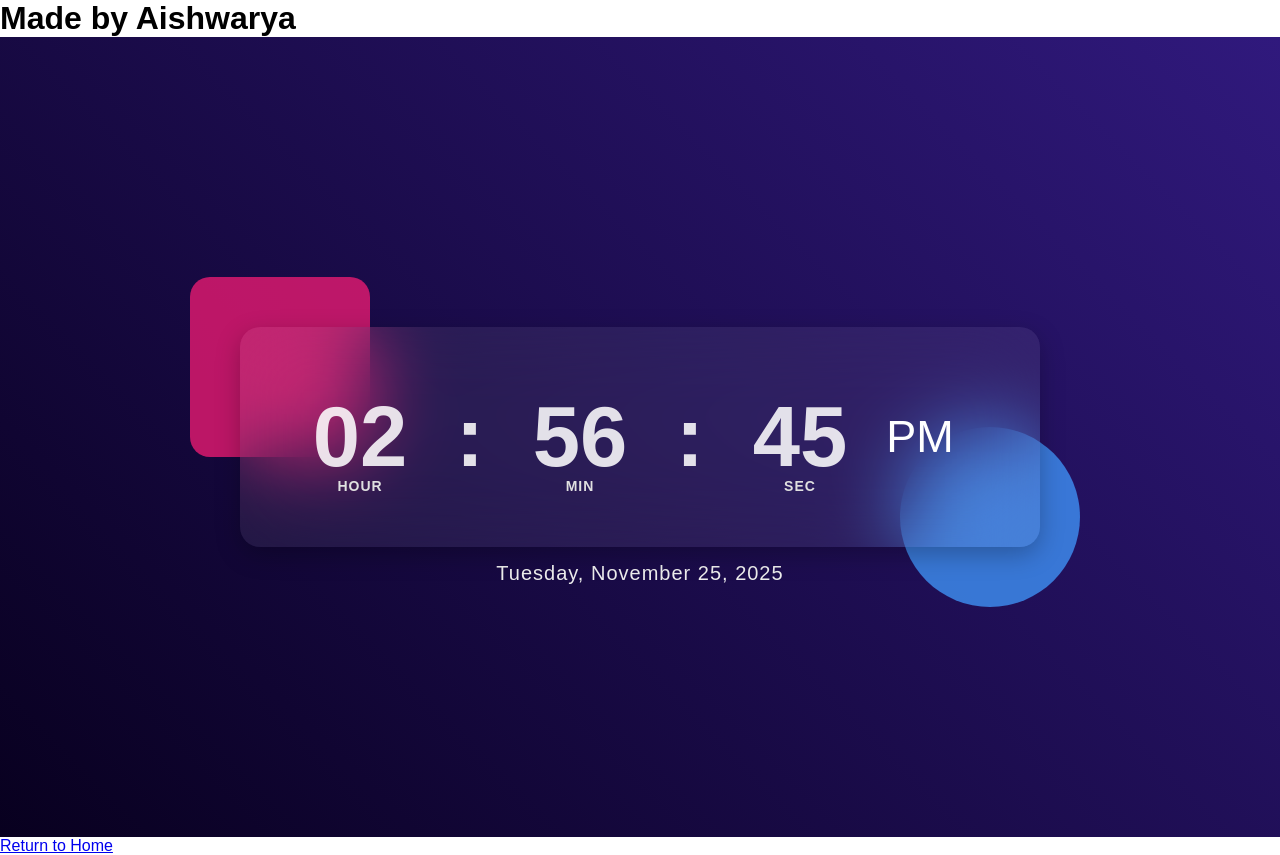
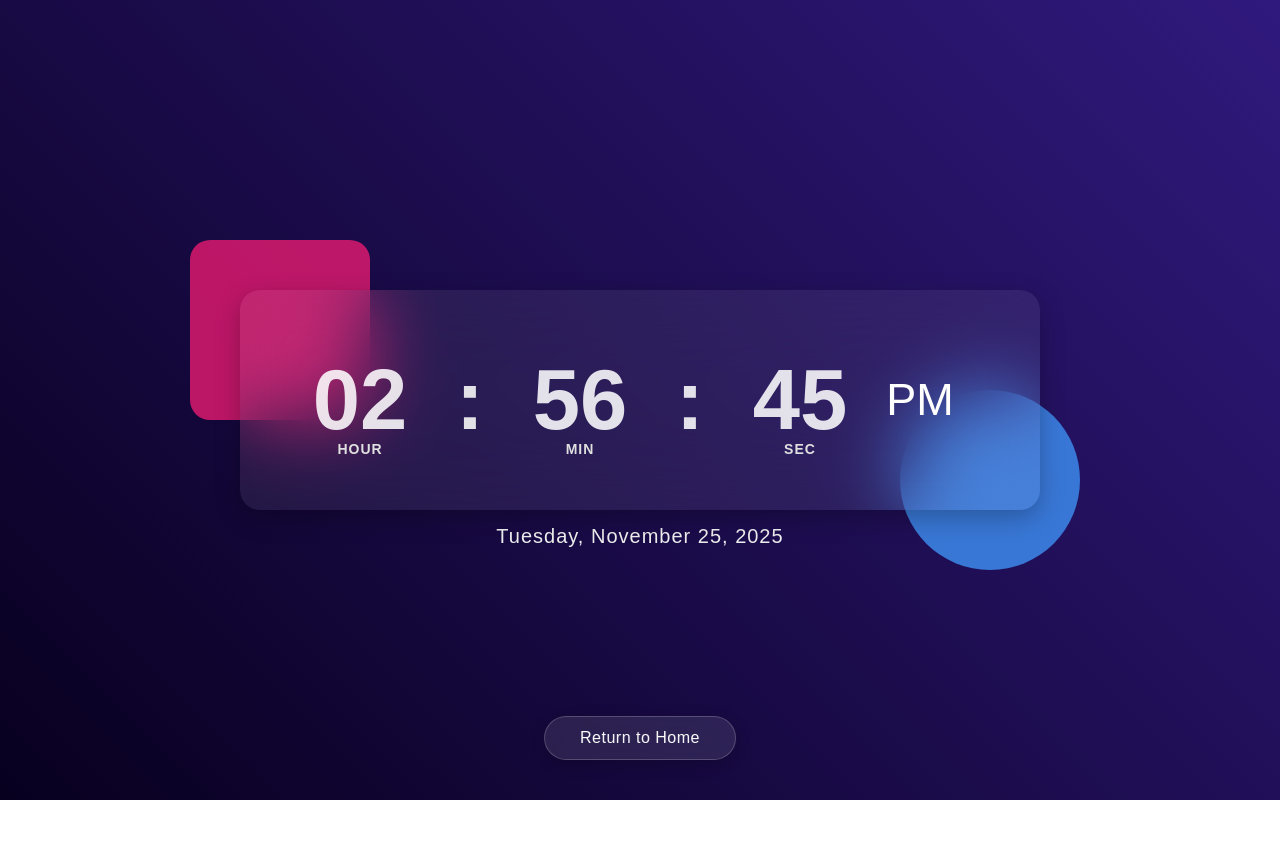
Before and after one commit to lkaashish/computer-project-class-12, a plain HTML site: page clock.html in a window 1280 px wide. After the commit the page ends 800 px from the top, so only its background shows below. Drawn offline with Linux system fonts and the light colour scheme.

Commit message:
Update clock.css

```diff
--- a/clock.css
+++ b/clock.css
@@ -114,3 +114,55 @@
 	color: #eee;
 	letter-spacing: 1px;
 }
+
+/* Date Text */
+#dateBox {
+	text-align: center;
+	margin-top: 15px;
+	font-size: 20px;
+	color: #eee;
+	letter-spacing: 1px;
+}
+
+/* Home Button */
+.home-btn {
+	position: fixed;
+	bottom: 40px;
+	left: 50%;
+	transform: translateX(-50%);
+	padding: 12px 35px;
+	background: rgba(255, 255, 255, 0.1);
+	color: #fff;
+	text-decoration: none;
+	border-radius: 30px;
+	font-size: 16px;
+	font-weight: 500;
+	backdrop-filter: blur(20px);
+	border: 1px solid rgba(255, 255, 255, 0.2);
+	transition: all 0.3s ease;
+	letter-spacing: 0.5px;
+	box-shadow: 0 4px 15px rgba(0, 0, 0, 0.2);
+}
+
+.home-btn:hover {
+	background: rgba(255, 255, 255, 0.2);
+	box-shadow: 0 6px 25px rgba(0, 0, 0, 0.3);
+	transform: translateX(-50%) translateY(-2px);
+}
+.title {
+	position: fixed;
+	top: 30px;
+	left: 50%;
+	transform: translateX(-50%);
+	font-size: 24px;
+	font-weight: 600;
+	color: #fff;
+	text-shadow: 0 2px 10px rgba(0, 0, 0, 0.3);
+	letter-spacing: 1px;
+	background: rgba(255, 255, 255, 0.08);
+	padding: 10px 30px;
+	border-radius: 15px;
+	backdrop-filter: blur(15px);
+	border: 1px solid rgba(255, 255, 255, 0.15);
+	margin: 0;
+}
```
